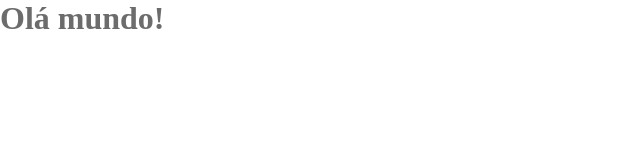
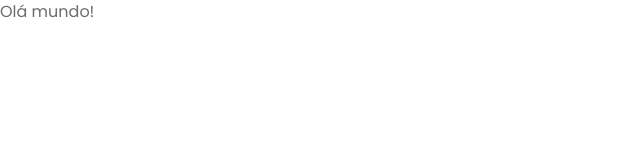
Before and after one commit to juliaassuncao/travelgram, a plain HTML site: page index.html in a window 1280 px wide. Shown: the whole page, without its empty margins (0-640 px from the left). Drawn offline with Linux system fonts and the light colour scheme.

Commit message:
style(global): define variações das fontes

```diff
--- a/index.html
+++ b/index.html
@@ -1,12 +1,20 @@
 <!DOCTYPE html>
 <html lang="pt-br">
-<head>
-  <meta charset="UTF-8">
-  <meta name="viewport" content="width=device-width, initial-scale=1.0">
-  <title>Travelgram | Perfil de viagens</title>
-  <link rel="stylesheet" href="styles/index.css">
-</head>
-<body>
-  <h1>Olá mundo!</h1>
-</body>
+  <head>
+    <link rel="preconnect" href="https://fonts.googleapis.com" />
+    <link rel="preconnect" href="https://fonts.gstatic.com" crossorigin />
+
+    <meta charset="UTF-8" />
+    <meta name="viewport" content="width=device-width, initial-scale=1.0" />
+    <title>Travelgram | Perfil de viagens</title>
+    <link rel="stylesheet" href="styles/index.css" />
+
+    <link
+      href="https://fonts.googleapis.com/css2?family=Poppins:wght@400;700&display=swap"
+      rel="stylesheet"
+    />
+  </head>
+  <body>
+    <p>Olá mundo!</p>
+  </body>
 </html>
--- a/styles/global.css
+++ b/styles/global.css
@@ -12,8 +12,15 @@
   --shape-transparency: #ffffff70;
   --text-color-primary: #313131;
   --text-color-secondary: #6C6C6C;
+
+  --font-family: "Poppins", sans-serif;
+  --text-lg: bold 32px/125% var(--font-family);
+  --text: 16px/150% var(--font-family);
+  --text-md: 14px/170% var(--font-family);
+  --text-sm: 12px/170% var(--font-family);
 }
  body {
+  font: var(--text);
   color: var(--text-color-secondary);
   background-color: var(--background-color);
  }
```
